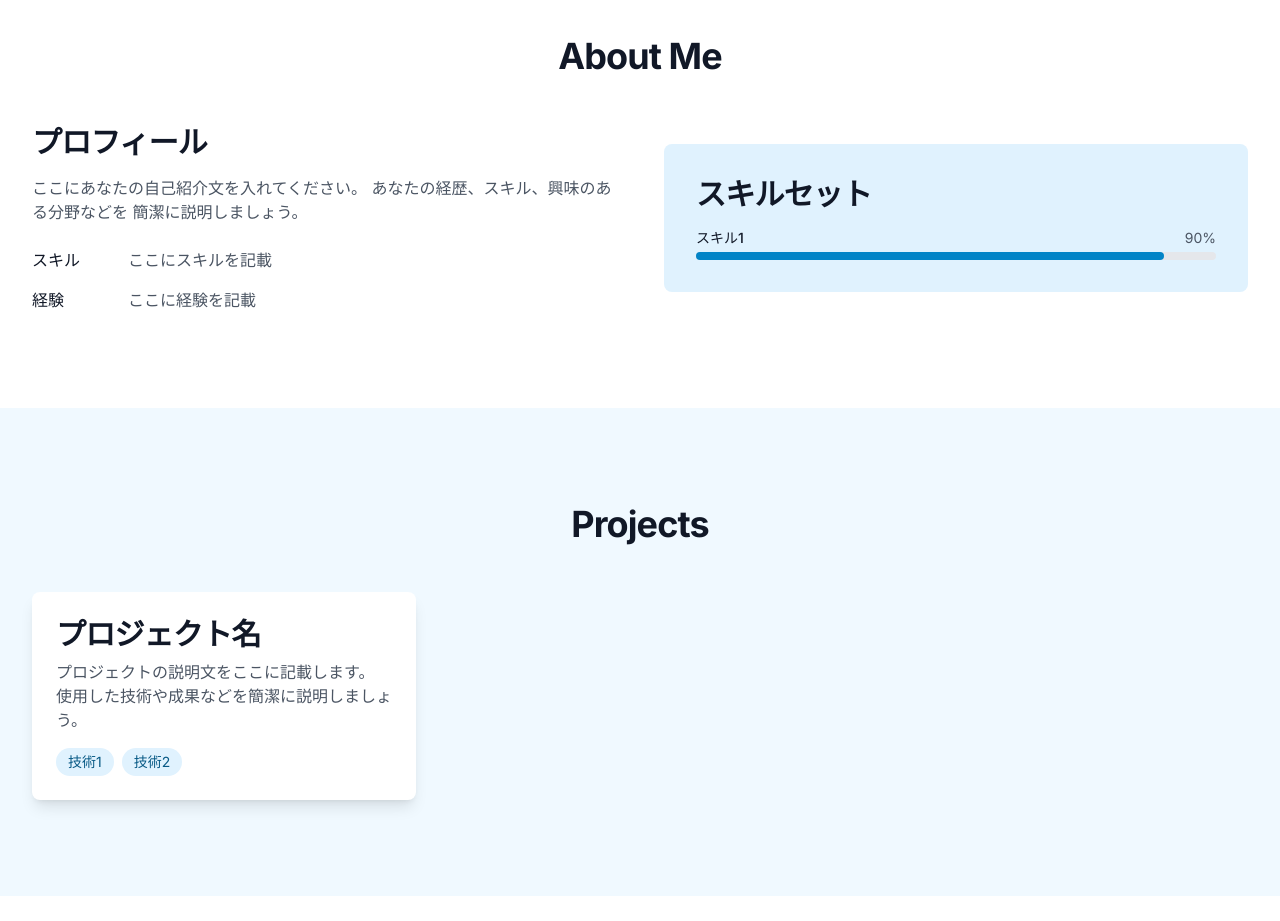
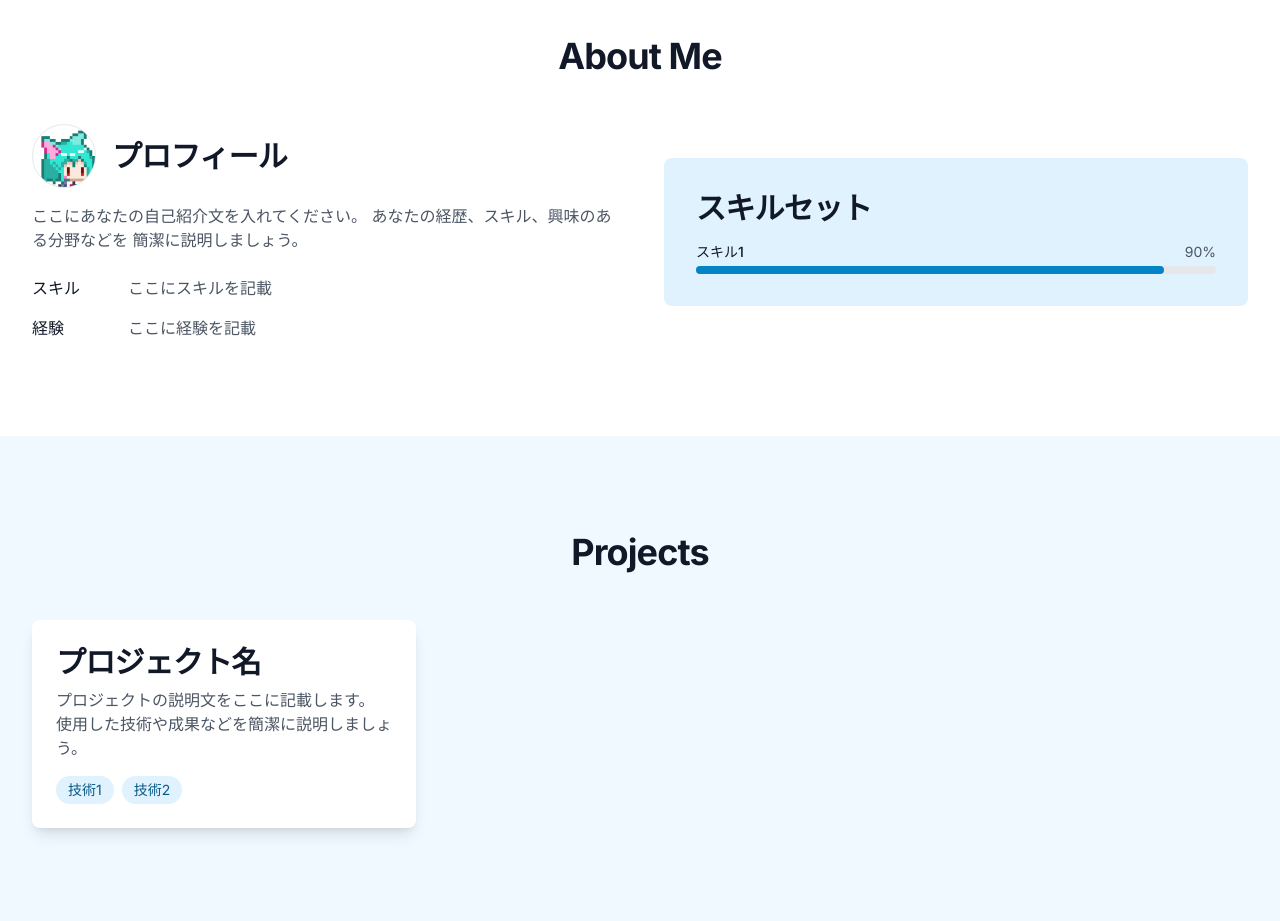
Before and after one commit to sashi0034/sashi0034.github.io, a Next.js app: page / in a window 1280 px wide. Shown: the part 860-1781 px from the top of the page. Built offline with nearby package versions, Linux system fonts and the light colour scheme.

Commit message:
アイコン画像

```diff
--- a/src/app/layout.tsx
+++ b/src/app/layout.tsx
@@ -5,7 +5,7 @@ import './globals.css'
 const inter = Inter({ subsets: ['latin'], variable: '--font-inter' })
 
 export const metadata: Metadata = {
-  title: 'Sashi Portfolio',
+  title: 'sashi portfolio',
   description: 'Welcome to my portfolio website',
 }
 
--- a/src/app/page.tsx
+++ b/src/app/page.tsx
@@ -1,5 +1,6 @@
 import { ArrowDownIcon } from '@heroicons/react/24/outline'
 import { AnimatedSection } from './components/AnimatedSection'
+import Image from 'next/image'
 
 export default function Home() {
   return (
@@ -49,7 +50,17 @@ export default function Home() {
               initial={{ opacity: 0, x: -20 }}
               animate={{ opacity: 1, x: 0 }}
             >
-              <h3 className="heading-3 mb-4">プロフィール</h3>
+              <div className="flex items-center mb-4">
+                <Image
+                  src="/images/avatar/@sashi2024_335x335.png"
+                  alt="sashi2024のアイコン"
+                  width={64}
+                  height={64}
+                  className="rounded-full border border-gray-200"
+                  priority
+                />
+                <h3 className="heading-3 ml-4">プロフィール</h3>
+              </div>
               <p className="text-gray-600 mb-6">
                 ここにあなたの自己紹介文を入れてください。
                 あなたの経歴、スキル、興味のある分野などを
```
Also changed, not shown: public/images/avatar/@sashi2024_335x335.png (added).
